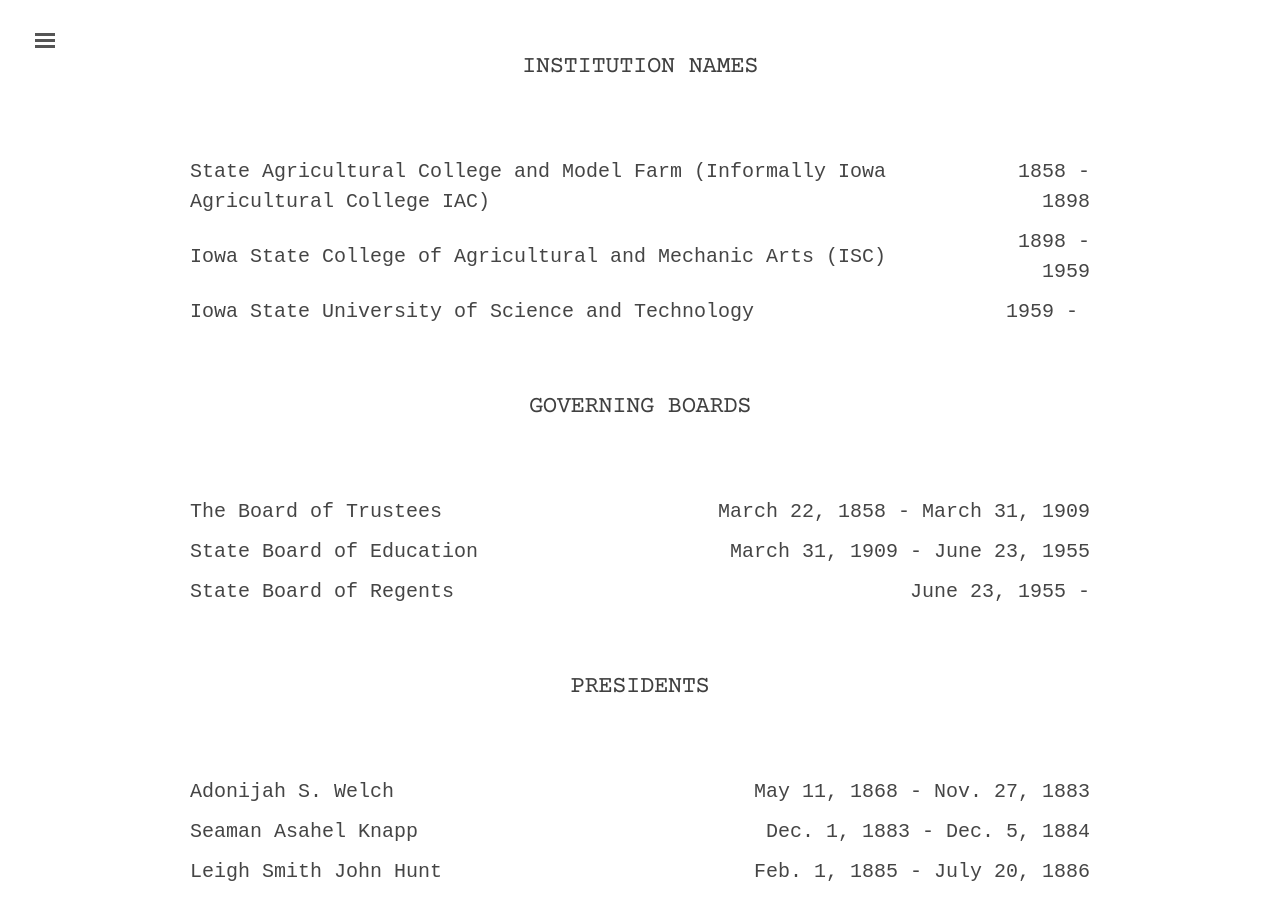
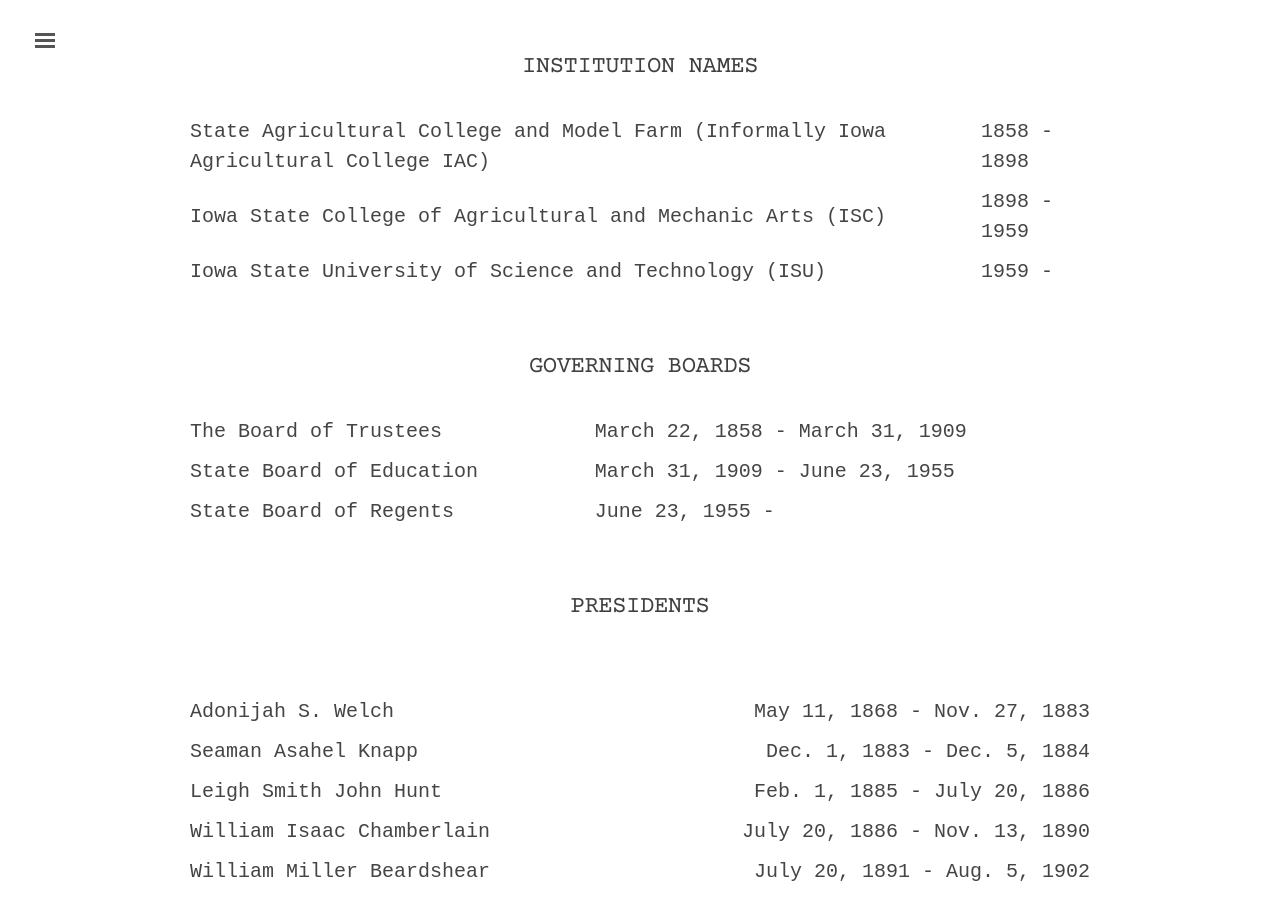
Before and after one commit to emanderson811/day-edition, a Jekyll site: the page built from _texts/1001day-appendices.md, in a window 1280 px wide and 900 px high, scrolled down 517 px. Built offline with Jekyll 4.4.1, drawn with Linux system fonts in a browser that asks for light colours.

Commit message:
Update 1001day-appendices.md

```diff
--- a/_texts/1001day-appendices.md
+++ b/_texts/1001day-appendices.md
@@ -14,19 +14,39 @@
 
 ## INSTITUTION NAMES
 
-|||
-|:-------------------------------------------|------------------------:|
-|State Agricultural College and Model Farm (Informally Iowa Agricultural College IAC) | 1858 - 1898 |
-|Iowa State College of Agricultural and Mechanic Arts (ISC) | 1898 - 1959 |
-|Iowa State University of Science and Technology | 1959 - ­|
+<table>
+  <tr>
+    <td>State Agricultural College and Model Farm (Informally Iowa Agricultural College IAC)</td>
+    <td>1858 - 1898</td>
+  </tr>
+  <tr>
+    <td>Iowa State College of Agricultural and Mechanic Arts (ISC)</td>
+    <td>1898 - 1959</td>
+  </tr>
+  <tr>
+    <td>Iowa State University of Science and Technology (ISU)</td>
+    <td>1959 - </td>
+  </tr>
+</table>
+
 
 ## GOVERNING BOARDS
 
-|||
-|:------------------------------|-------------------------------------:|
-|The Board of Trustees | March 22, 1858 - March 31, 1909 |
-|State Board of Education | March 31, 1909 - June 23, 1955 |
-|State Board of Regents | June 23, 1955 ­- |
+<table>
+  <tr>
+    <td>The Board of Trustees</td>
+    <td>March 22, 1858 - March 31, 1909</td>
+  </tr>
+  <tr>
+    <td>State Board of Education</td>
+    <td>March 31, 1909 - June 23, 1955</td>
+  </tr>
+  <tr>
+    <td>State Board of Regents</td>
+    <td>June 23, 1955 - </td>
+  </tr>
+</table>
+
 
 ## PRESIDENTS
 
```
